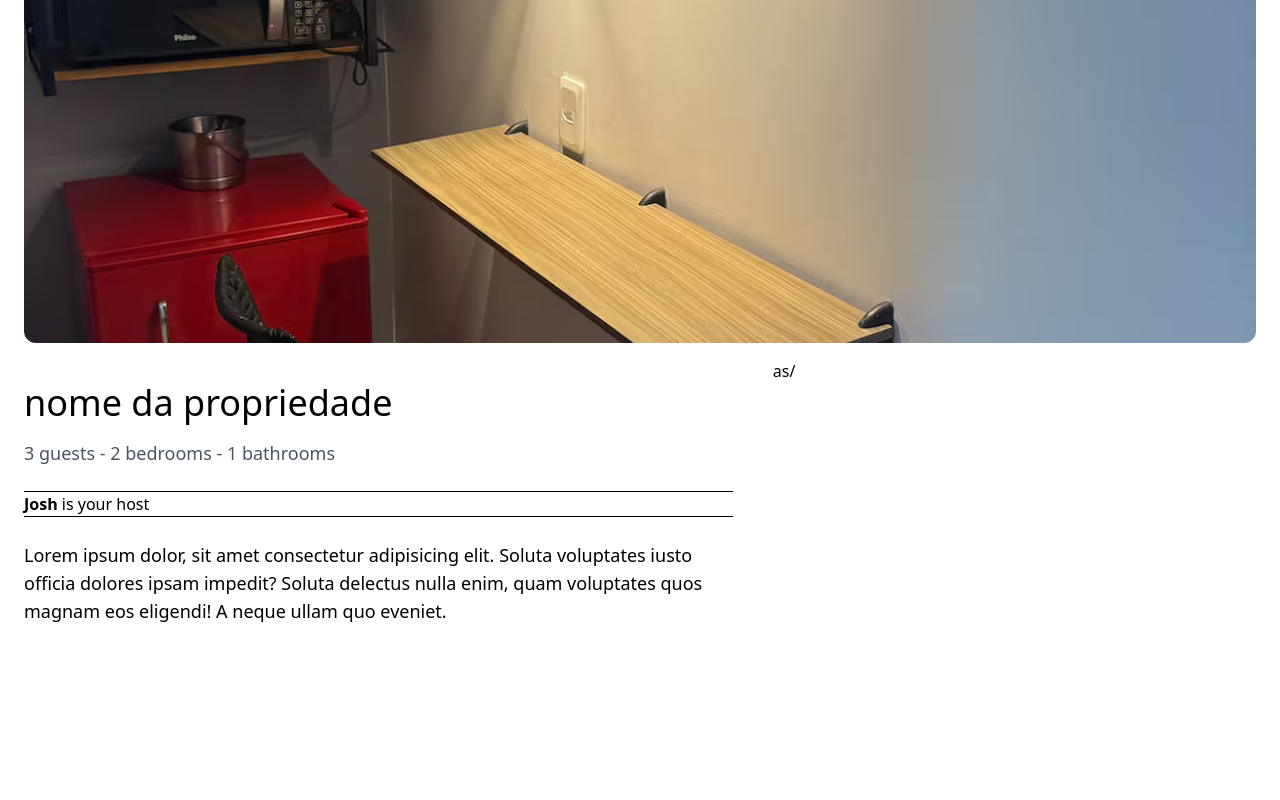
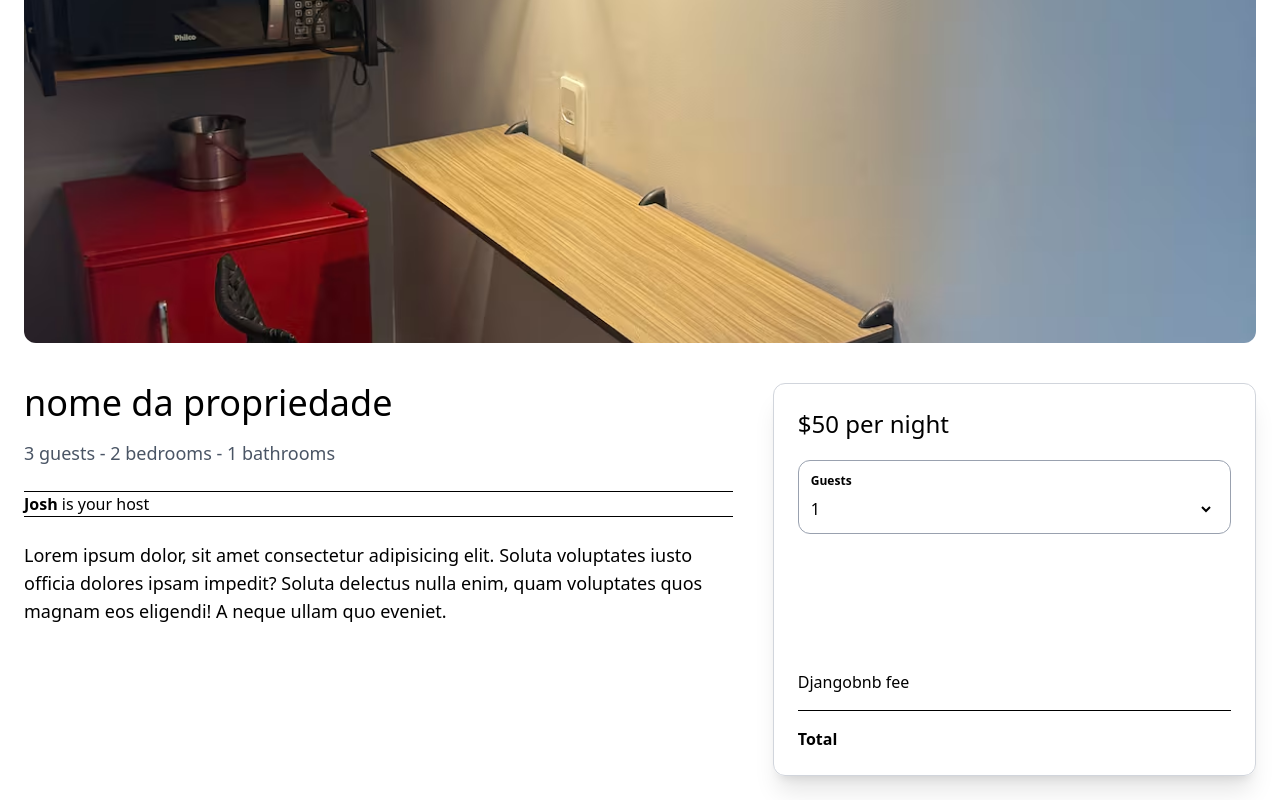
Before and after one commit to NickolasSantosCremasco/Airbnb-Clone, a Next.js app: page /properties/1 in a window 1280 px wide. Shown: the part 297-1097 px from the top of the page. Before the commit the page ends 970 px from the top, so only its background shows below. Built offline with nearby package versions, Linux system fonts and the light colour scheme.

Commit message:
frontConcertado

```diff
--- /dev/null
+++ b/app/components/contactButton.tsx
@@ -0,0 +1,7 @@
+const ContactButton = () => {
+    return (
+        <p></p>
+    )
+}
+
+export default ContactButton;
--- a/app/components/properties/ReservationSideBar.tsx
+++ b/app/components/properties/ReservationSideBar.tsx
@@ -1,6 +1,37 @@
 const ReservationSideBar = () => {
     return (
-        <p>as/</p>
+        <aside className="mt-6 p-6 col-span-2 rounded-xl border border-gray-300 shadow-xl">
+            <h2 className="mb-5 text-2xl">$50 per night</h2>
+            <div className="mb-6 p-3 border border-gray-400 rounded-xl">
+                 <label className="mb-2 block font-bold text-xs">Guests</label>
+                 <select
+                    value=""
+                    className="w-full -ml-1 text-xm"
+                >
+                    <option value="1">1</option>
+                </select>
+            </div>
+            <div className="w-full mb-6 py-6 text-center text-white bg-airbnb hover:bg-airbnb-dark rounded-xl">
+                Book
+            </div>
+             <div className="mb-4 flex justify-between align-center">
+                <p></p>
+            </div>
+
+            <div className="mb-4 flex justify-between align-center">
+                <p>Djangobnb fee</p>
+
+                <p></p>
+            </div>
+
+            <hr />
+
+            <div className="mt-4 flex justify-between align-center font-bold">
+                <p>Total</p>
+
+                <p></p>
+            </div>
+        </aside>
     )
 }
 
--- /dev/null
+++ b/app/landlords/[id]/page.tsx
@@ -0,0 +1,33 @@
+import Image from "next/image";
+import ContactButton from "@/app/components/contactButton";
+
+const LandlordDetailPage = () => {
+    return (
+        <main className="max-w-[1500px] mx-auto px-6 pb-6">
+            <div className="grid grid-cols-1 md:grid-cols-4 gap-4">
+                <aside className="col-span-1 mb-4">
+                    <div className="flex flex-col items-center p-6 rounded-xl border border-gray-300 shadow-xl">
+                         <Image
+                            src="/profile_pic_1.jpg"
+                            alt="landlord name"
+                            width={200}
+                            height={200}
+                            className="rounded-full"
+                         />
+
+                         <h1 className="mt-6 text-xl">Landlord names</h1>
+
+                         <ContactButton/>
+                    </div>
+
+                </aside>
+                <div className="col-span-3 pl-0 md:pl-6">
+
+                </div>
+            </div>
+        </main>
+    )
+}
+
+
+export default LandlordDetailPage;
--- a/app/layout.tsx
+++ b/app/layout.tsx
@@ -29,6 +29,7 @@ export default function RootLayout({
         className={`${geistSans.variable} ${geistMono.variable} antialiased`}
       >
         <Navbar/>
+
         <div className="pt-32">
           {children}
         </div>
```
